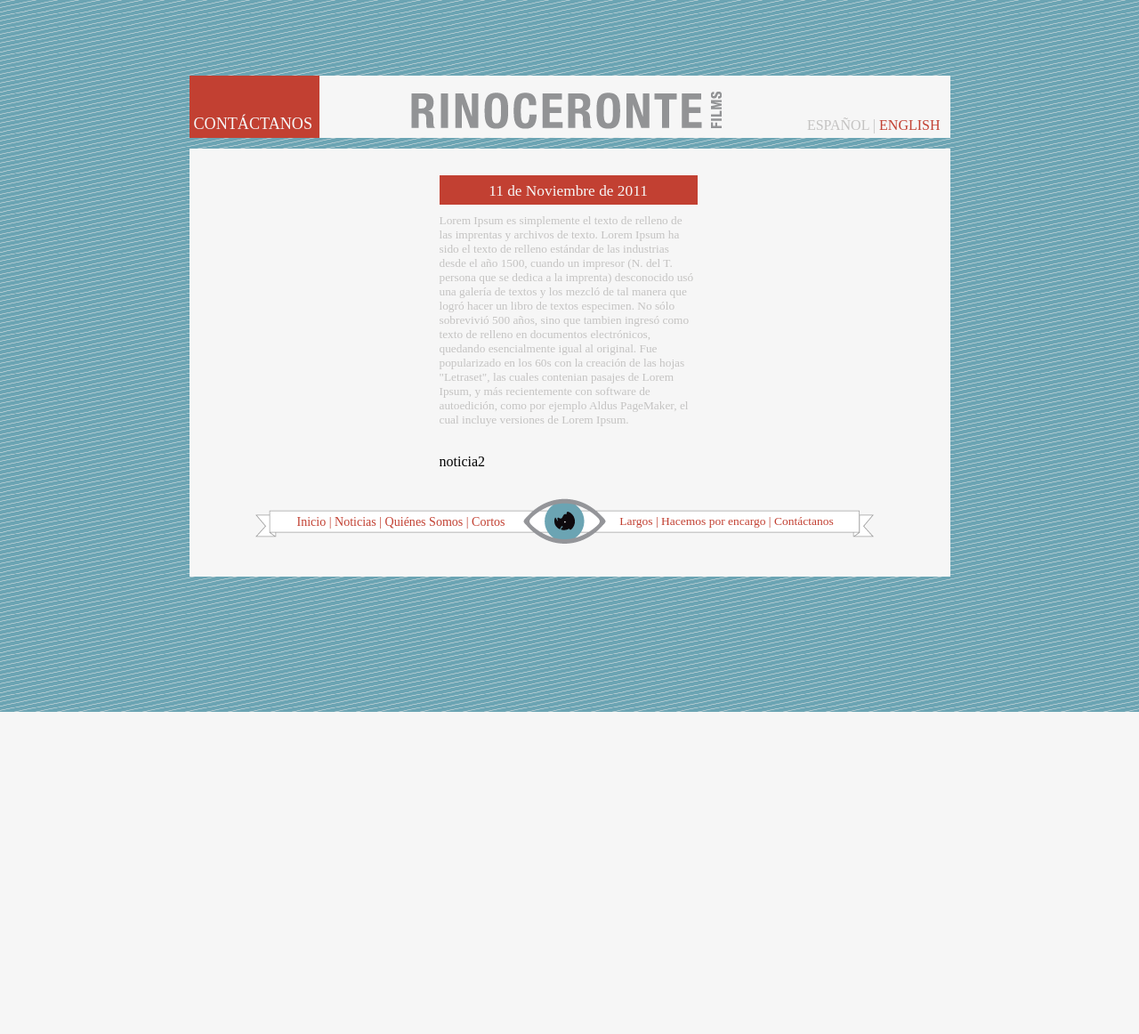
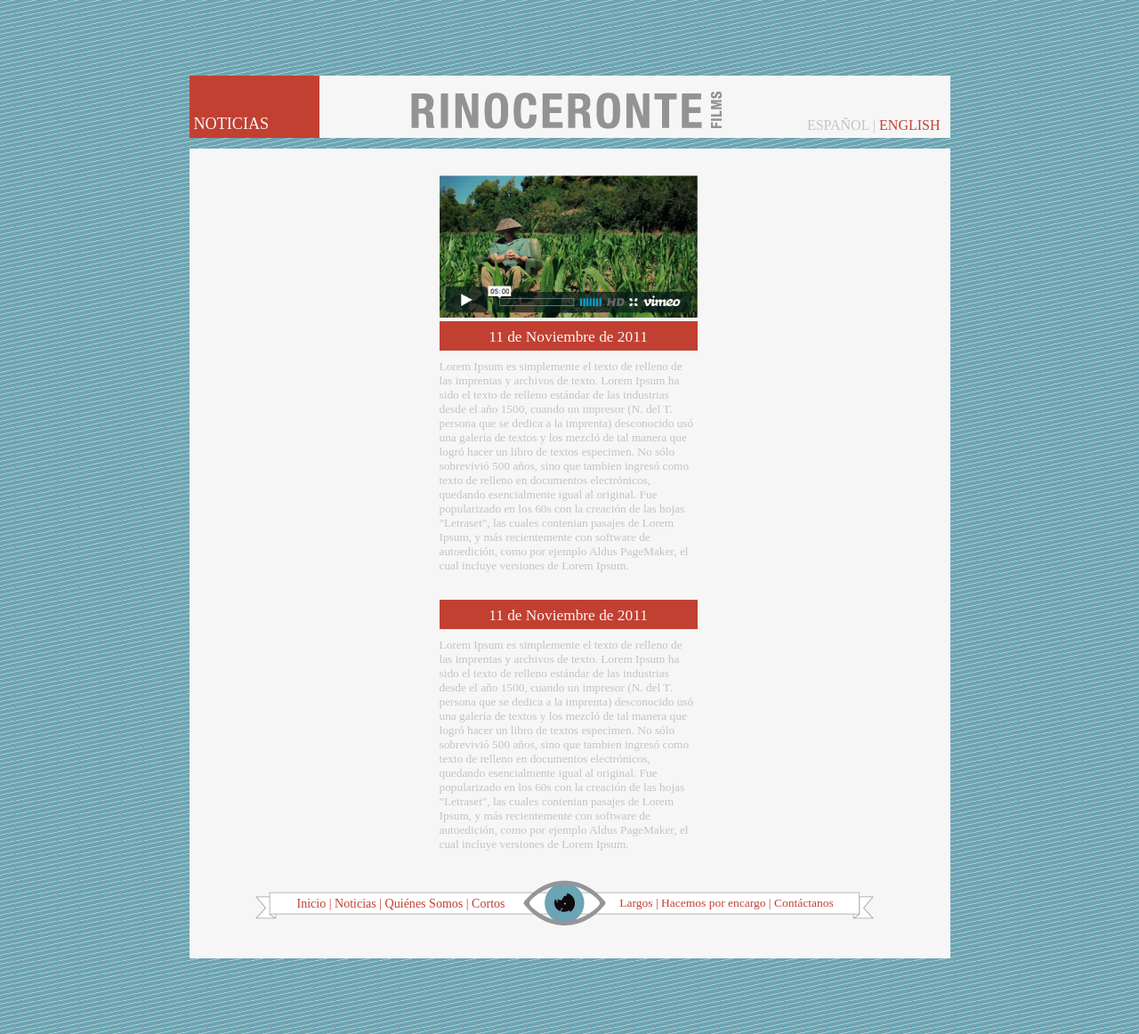
Before and after one commit to juanantonioruz/rinocerontefilms, a PHP site: page /noticias.html in a window 1280 px wide. Shown: the whole page at 89% size. Before the commit the page ends 800 px from the top, so only its background shows below. Run offline with PHP 8.4, Linux system fonts and the light colour scheme; style sheets or scripts are compiled from the project's sources; some web fonts are replaced.

Commit message:
casi listo noticias final

```diff
--- a/design/noticias.html
+++ b/design/noticias.html
@@ -9,7 +9,7 @@
 
 <div id="container_cabecera">
 	<div id="pastilla_roja_cabecera">
-		<div id="pastilla_texto">CONTÁCTANOS
+		<div id="pastilla_texto">NOTICIAS
 		</div>
 	</div>
 	<div id="logo"><img style="width: 357px; height: 70px;" alt="logo" src="imgs/logo.png"></div>
@@ -19,6 +19,9 @@
 <div id="container_body">
 <div id="noticias_container">
 <div class="noticia">
+<div class="visual_noticia">
+<img src="imgs/vimeo.png">
+</div>
 <div class="cabecera_noticia">
 11 de Noviembre de 2011
 </div>
@@ -27,7 +30,13 @@ Lorem Ipsum es simplemente el texto de relleno de las imprentas y archivos de te
 </div>
 </div>
 <div class="noticia">
-noticia2
+
+<div class="cabecera_noticia">
+11 de Noviembre de 2011
+</div>
+<div class="contenido_noticia">
+Lorem Ipsum es simplemente el texto de relleno de las imprentas y archivos de texto. Lorem Ipsum ha sido el texto de relleno estándar de las industrias desde el año 1500, cuando un impresor (N. del T. persona que se dedica a la imprenta) desconocido usó una galería de textos y los mezcló de tal manera que logró hacer un libro de textos especimen. No sólo sobrevivió 500 años, sino que tambien ingresó como texto de relleno en documentos electrónicos, quedando esencialmente igual al original. Fue popularizado en los 60s con la creación de las hojas "Letraset", las cuales contenian pasajes de Lorem Ipsum, y más recientemente con software de autoedición, como por ejemplo Aldus PageMaker, el cual incluye versiones de Lorem Ipsum.
+</div>
 </div>
 </div>
 	<div id="footer">
--- a/design/styles.less
+++ b/design/styles.less
@@ -1,4 +1,5 @@
 @futura_medium:futura_medium;
+@verdana:verdana;
 @color_colorao:#c24032;
 @color_gris_claro:#f6f6f6;
 @color_gris_oscuro:#c4c3c2;
@@ -8,6 +9,12 @@
     src: url('fuentes/Futura/FuturaStd-Medium.otf');
     src: local(@futura_medium), url('fuentes/Futura/FuturaStd-Medium.otf') format('opentype');
 }
+@font-face
+{
+    font-family: @verdana;
+    src: url('fuentes/Verdana/verdana0.ttf');
+    src: local(@verdana), url('fuentes/Verdana/verdana0.ttf') format('opentype');
+}
 .bordea (@ancho: 1px, @colorito:red) {
  border: @ancho solid @colorito;
 }
@@ -15,6 +22,7 @@
 body {
   background-image: url(imgs/fondo2.png);
   background-repeat: repeat;
+  font-family:verdana;
 }
 
 div#container {
@@ -98,6 +106,9 @@ div#noticias_container {
 	.noticia{
 		/* .bordea(5px, black); */
 		margin-bottom:30px;
+		.visual_noticia{
+
+		}
 		.cabecera_noticia{
 			background-color:@color_colorao;
 			text-align:center;
```
Also changed, not shown: design/imgs/vimeo.png (added).
